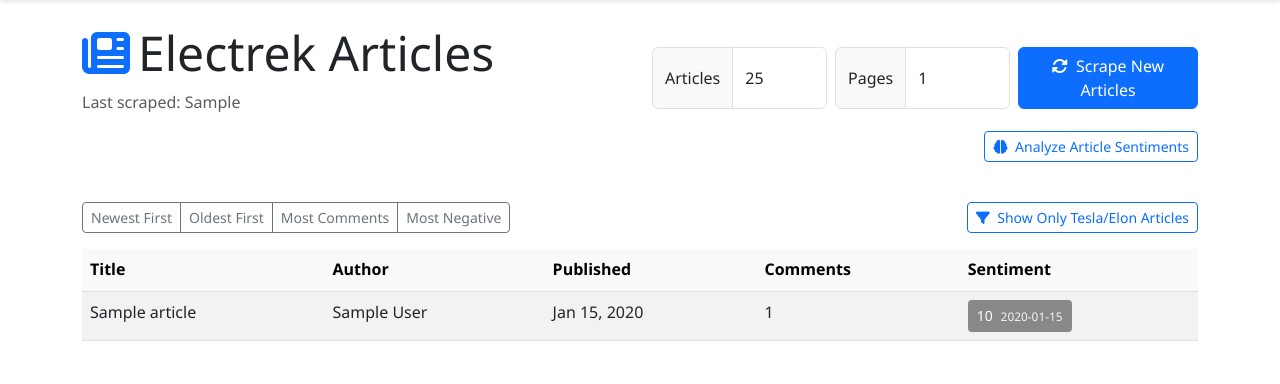
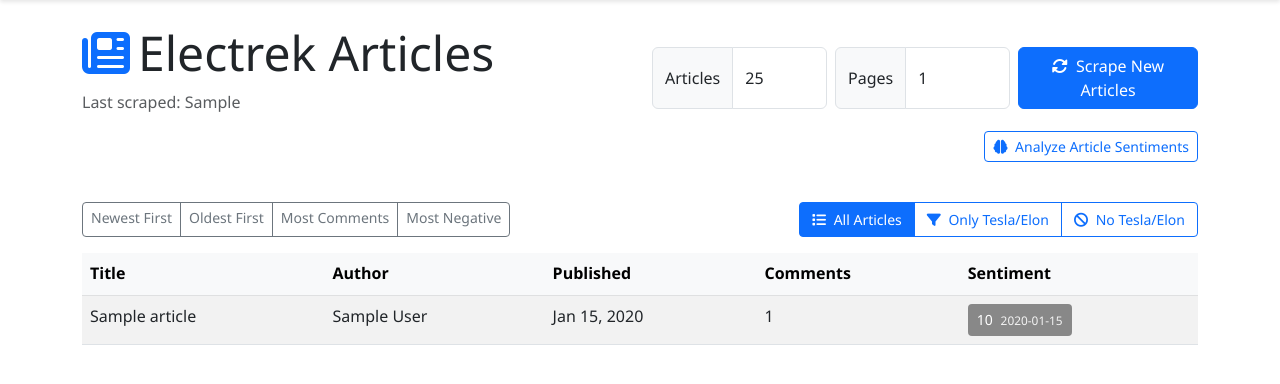
Before and after one commit to ljonespwc/electrek-scraper, a Flask app: template electrek_scraper/templates/index.html in a window 1280 px wide. Shown: the part 58-442 px from the top of the page. Run offline with Flask 3, Linux system fonts and the light colour scheme; the template is opened without the code that fills it: most values are stand-ins (such as "Sample title", 1, 10 or a date in 2020).

Commit message:
show all articles on index

```diff
--- a/electrek_scraper/templates/index.html
+++ b/electrek_scraper/templates/index.html
@@ -55,10 +55,23 @@
                     class="btn btn-outline-secondary btn-sm {% if sort == 'most_negative' %}active{% endif %}">Most Negative</a>
             </div>
 
-            <!-- Right side: Tesla filter button -->
-            <button id="toggleTeslaBtn" class="btn btn-outline-primary btn-sm">
-                <i class="fas fa-filter me-1"></i> Show Only Tesla/Elon Articles
-            </button>
+            <!-- Right side: Tesla filter buttons (replacing toggle) -->
+            <div class="btn-group" role="group" id="teslaFilterBtns">
+                <input type="radio" class="btn-check" name="teslaFilter" id="showAllBtn" checked>
+                <label class="btn btn-outline-primary btn-sm" for="showAllBtn">
+                    <i class="fas fa-list me-1"></i> All Articles
+                </label>
+
+                <input type="radio" class="btn-check" name="teslaFilter" id="showOnlyTeslaBtn">
+                <label class="btn btn-outline-primary btn-sm" for="showOnlyTeslaBtn">
+                    <i class="fas fa-filter me-1"></i> Only Tesla/Elon
+                </label>
+
+                <input type="radio" class="btn-check" name="teslaFilter" id="showNoTeslaBtn">
+                <label class="btn btn-outline-primary btn-sm" for="showNoTeslaBtn">
+                    <i class="fas fa-ban me-1"></i> No Tesla/Elon
+                </label>
+            </div>
         </div>
 
         <table class="table table-striped table-hover">
@@ -139,12 +152,15 @@
             }
         }
 
-        // Add Tesla/Elon filter functionality
-        const toggleTeslaBtn = document.getElementById('toggleTeslaBtn');
-        if (toggleTeslaBtn) {
-            toggleTeslaBtn.addEventListener('click', function () {
+        // Set up the filter buttons
+        const showAllBtn = document.getElementById('showAllBtn');
+        const showOnlyTeslaBtn = document.getElementById('showOnlyTeslaBtn');
+        const showNoTeslaBtn = document.getElementById('showNoTeslaBtn');
+
+        if (showAllBtn && showOnlyTeslaBtn && showNoTeslaBtn) {
+            // Function to filter table rows
+            function filterTableRows(filterType) {
                 const tableRows = document.querySelectorAll('tbody tr');
-                const isShowingAll = toggleTeslaBtn.textContent.includes('Only');
                 let visibleCount = 0;
 
                 tableRows.forEach(row => {
@@ -153,24 +169,43 @@
                         title.includes('elon') ||
                         title.includes('musk');
 
-                    if (isShowingAll) {
-                        // Filter to only show Tesla/Elon
-                        row.style.display = isTeslaOrElon ? '' : 'none';
-                        if (isTeslaOrElon) visibleCount++;
-                    } else {
-                        // Show all
+                    if (filterType === 'all') {
+                        // Show all rows
                         row.style.display = '';
                         visibleCount++;
+                    } else if (filterType === 'only-tesla' && isTeslaOrElon) {
+                        // Only show Tesla/Elon rows
+                        row.style.display = '';
+                        visibleCount++;
+                    } else if (filterType === 'no-tesla' && !isTeslaOrElon) {
+                        // Only show non-Tesla/Elon rows
+                        row.style.display = '';
+                        visibleCount++;
+                    } else {
+                        // Hide rows that don't match the filter
+                        row.style.display = 'none';
                     }
                 });
 
-                // Update button text
-                if (isShowingAll) {
-                    toggleTeslaBtn.innerHTML = '<i class="fas fa-filter me-1"></i> Show All Articles';
-                    console.log(`Showing ${visibleCount} Tesla/Elon articles only`);
-                } else {
-                    toggleTeslaBtn.innerHTML = '<i class="fas fa-filter me-1"></i> Show Only Tesla/Elon Articles';
-                    console.log(`Showing all ${visibleCount} articles`);
+                console.log(`Showing ${visibleCount} articles`);
+            }
+
+            // Add event listeners to the radio buttons
+            showAllBtn.addEventListener('change', function () {
+                if (this.checked) {
+                    filterTableRows('all');
+                }
+            });
+
+            showOnlyTeslaBtn.addEventListener('change', function () {
+                if (this.checked) {
+                    filterTableRows('only-tesla');
+                }
+            });
+
+            showNoTeslaBtn.addEventListener('change', function () {
+                if (this.checked) {
+                    filterTableRows('no-tesla');
                 }
             });
         }
```
Also changed, not shown: electrek_scraper/models.py (+57 -9 lines), electrek_scraper/views.py (+3 -4 lines).
